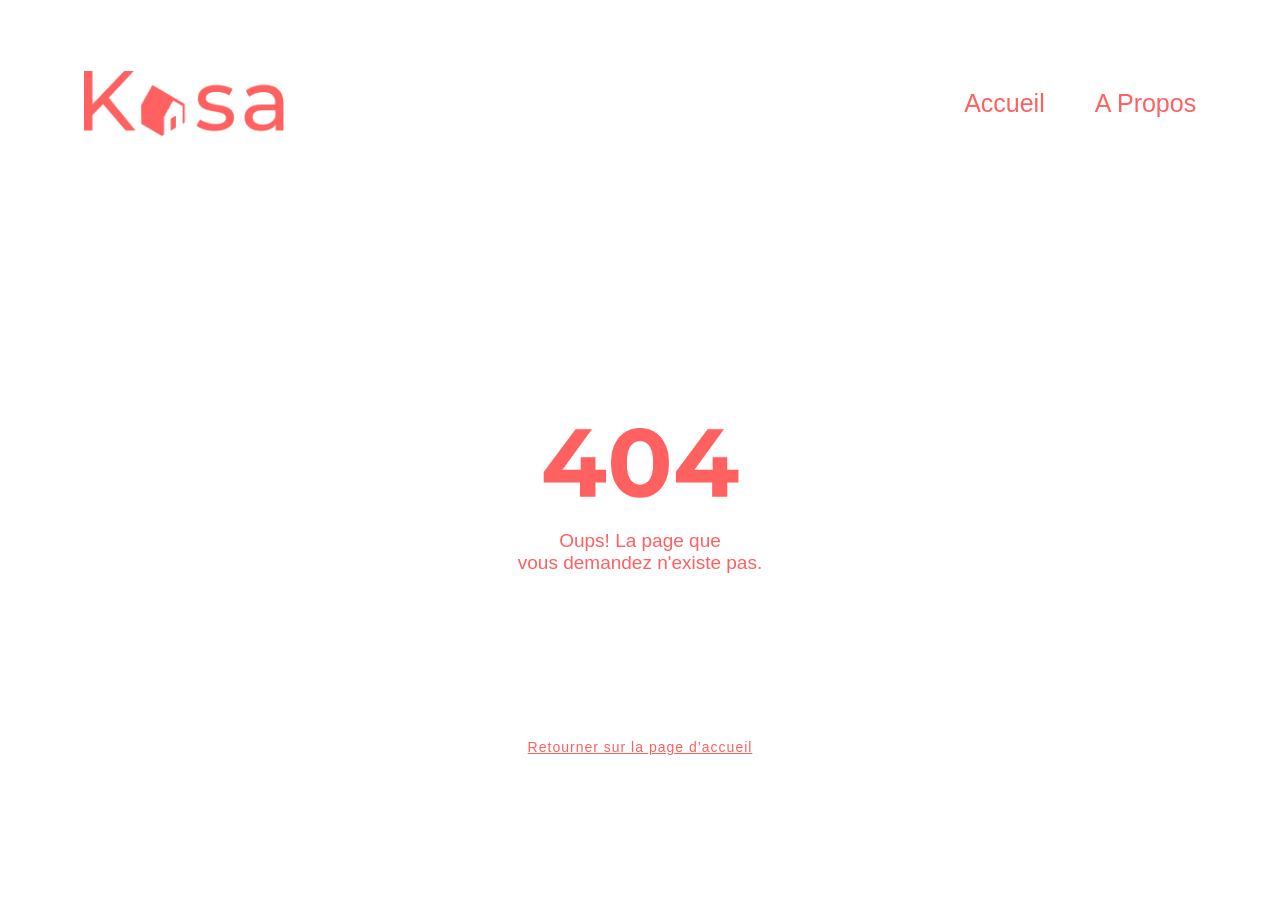
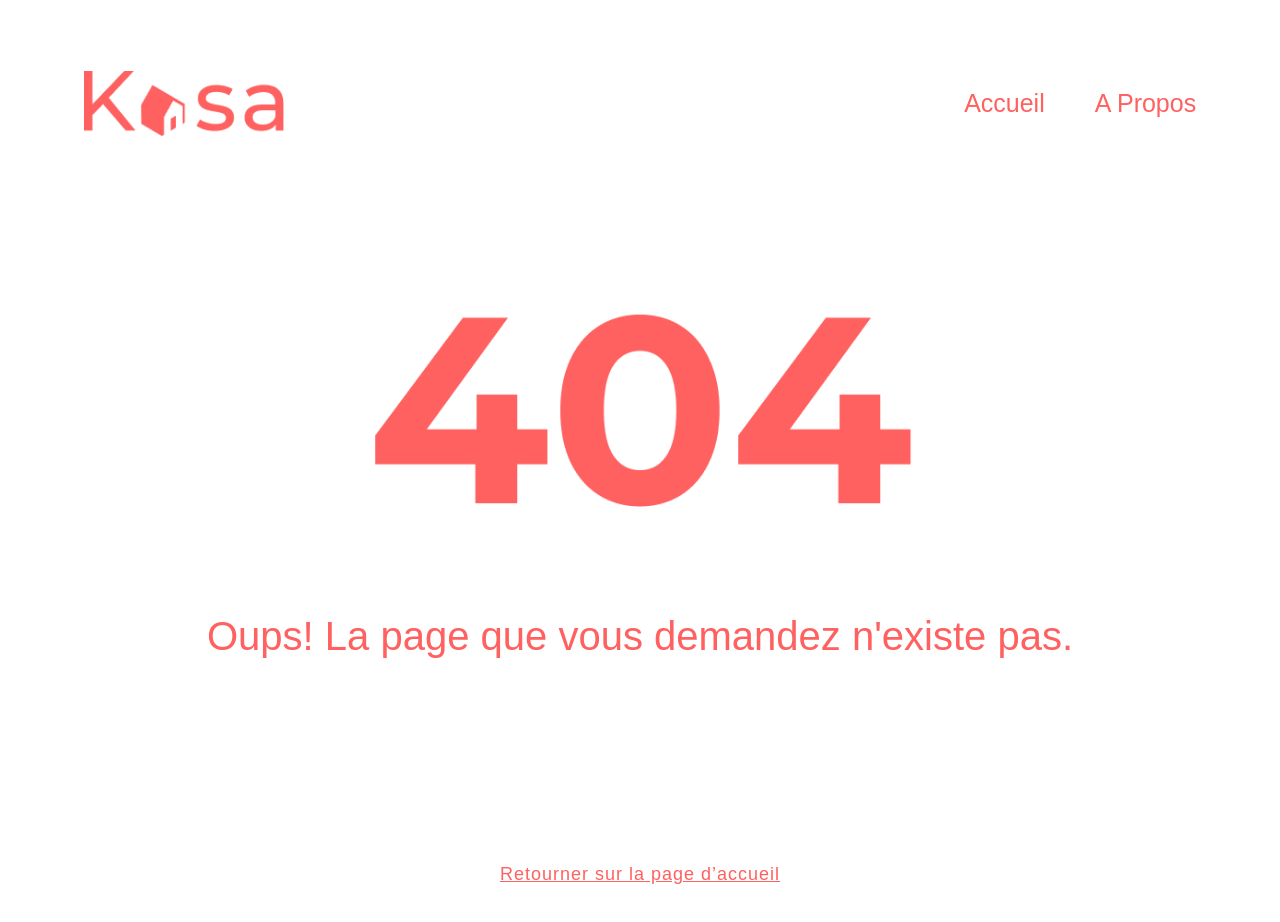
Before and after one commit to SLiberas06/Projet-7-Kasa, a React (Create React App) app: page /property/1 in a window 1280 px wide. Shown: the top 922 px of the page. Built offline with nearby package versions, Linux system fonts and the light colour scheme.

Commit message:
Page 404 version mobile + desktop sans footer , ok

```diff
--- a/src/pages/Error.jsx
+++ b/src/pages/Error.jsx
@@ -6,6 +6,9 @@ import Colors from '../utils/Colors'
 
 const ErrorImage = styled.img`
   width: 200px;
+  @media (min-width: 992px) {
+    width: 550px;
+  }
 `
 const SectionError = styled.section`
   width: 100%;
@@ -16,17 +19,31 @@ const SectionError = styled.section`
   justify-content: center;
   font-family: ${Fonts.principal};
   color: ${Colors.primary};
+  @media (min-width: 992px) {
+    height: 800px;
+  }
 `
 const HomeLink = styled(Link)`
   color: ${Colors.primary};
   font-size: 14px;
   letter-spacing: 1px;
+  @media (min-width: 992px) {
+    font-size: 18px;
+  }
 `
 const TextError = styled.p`
   font-size: 19px;
   text-align: center;
   padding: 5px 20px;
   margin-bottom: 20vh;
+  @media (min-width: 992px) {
+    font-size: 40px;
+    margin-bottom: 25vh;
+    margin-top: 10vh;
+    br {
+      display: none;
+    }
+  }
 `
 function Error() {
   return (
```
